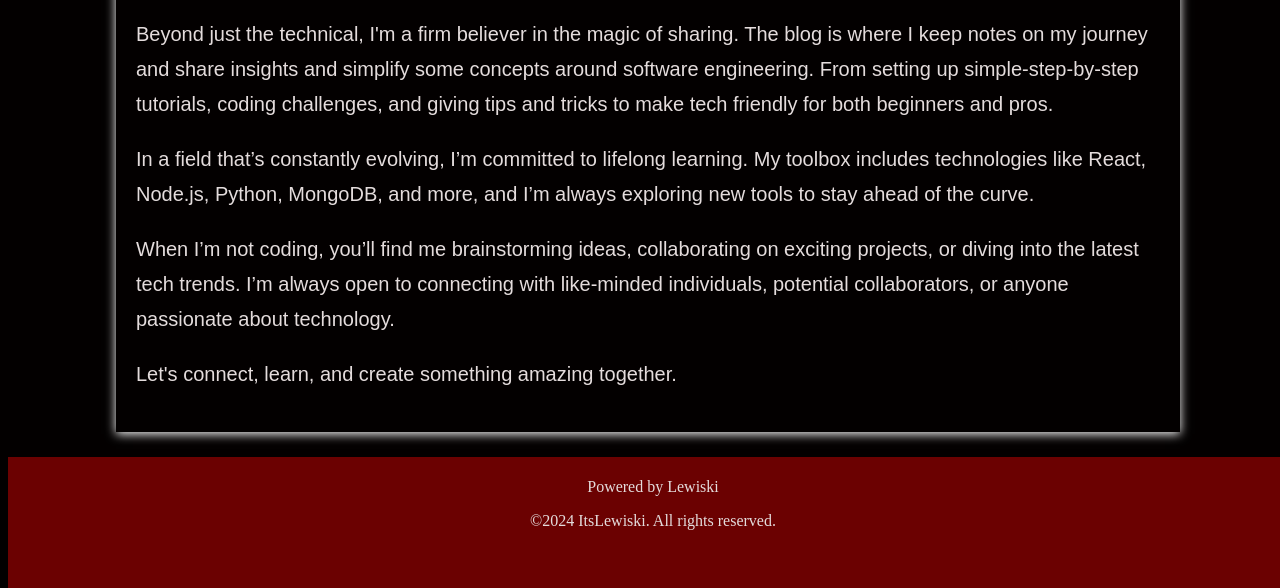
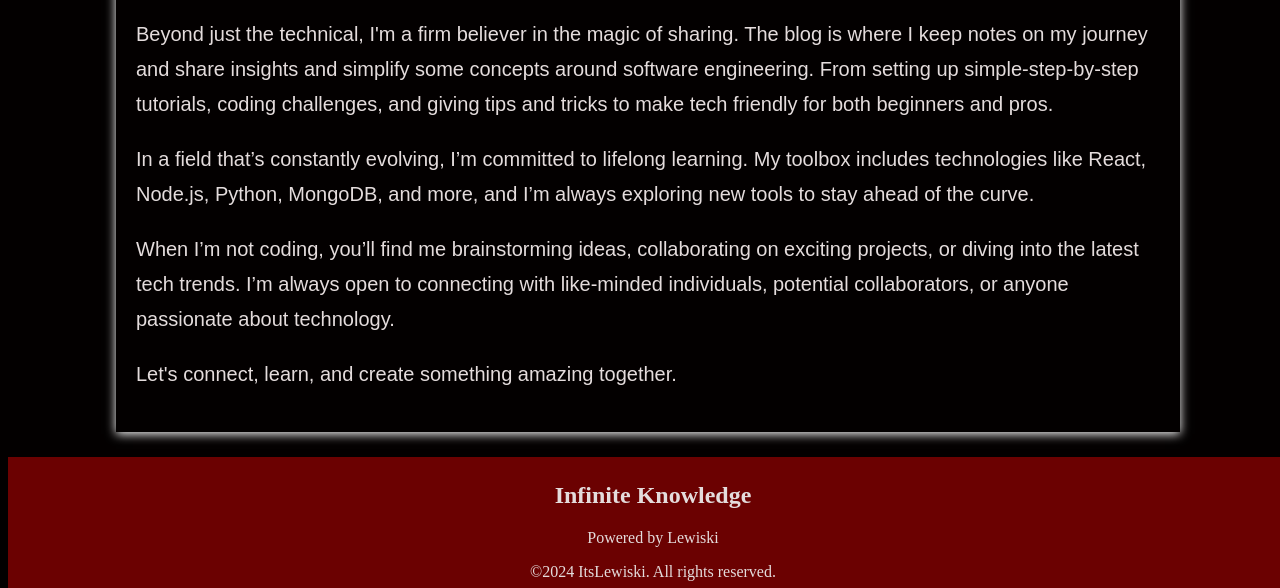
Before and after one commit to Lewiski101/portfolio-website, a plain HTML site: page About Me.html in a window 1280 px wide. Shown: the part 1824-2412 px from the top of the page. Drawn offline with Linux system fonts and the light colour scheme.

Commit message:
Update About Me.html

```diff
--- a/About Me.html
+++ b/About Me.html
@@ -65,6 +65,7 @@
 
         </div>
         <div id="footer">
+         <h2>Infinite Knowledge</h2>
 <p>Powered by Lewiski</p>
 <p>©2024 ItsLewiski. All rights reserved.</p>
 <nav>
```
